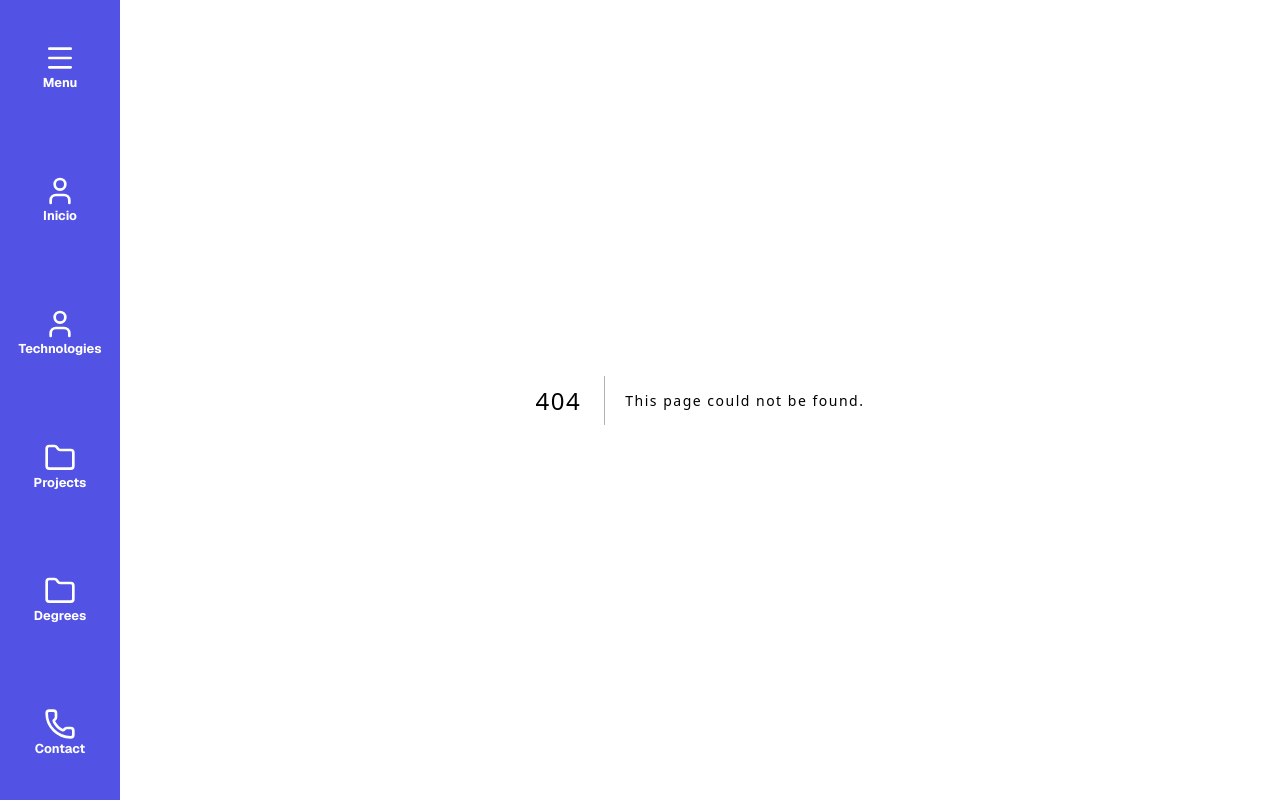
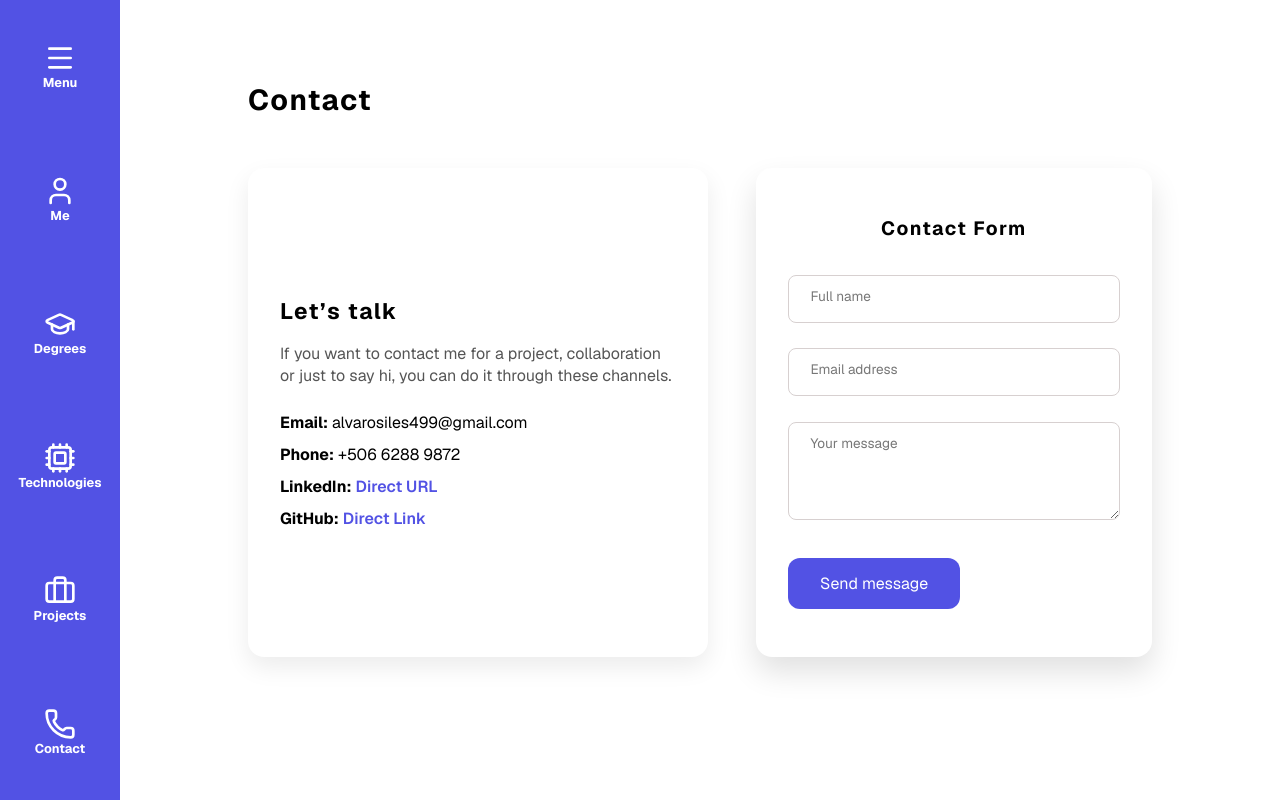
Before and after one commit to Alvaro499/My-Portfolio, a Next.js app: page /contact-section in a window 1280 px wide. Before the commit this address had no page. Built offline with nearby package versions, Linux system fonts and the light colour scheme.

Commit message:
Add contact section

```diff
--- a/src/components/Navbar/navbar.jsx
+++ b/src/components/Navbar/navbar.jsx
@@ -3,7 +3,7 @@ import { useState } from "react";
 
 import styles from "./navbar.module.css"
 
-import { Menu, User, Phone, Telephone, Folder} from 'lucide-react';
+import { Menu, User, Phone, Briefcase, Folder, GraduationCap, Cpu} from 'lucide-react';
 
 export default function Navbar() {
     const [menuState, setMenuState] = useState(false);
@@ -16,23 +16,23 @@ export default function Navbar() {
 
                     <ul className={`${styles.navList} ${menuState ? styles.navListActive : ""}`}>
                         <li className={styles.menuLink} onClick={() => setMenuState(!menuState)}>
-                            <Link href="/"><Menu /><span>Menu</span></Link>
+                            <Link href=""><Menu /><span>Menu</span></Link>
                         </li>
 
                         <li>
-                            <Link href="/"><User /><span>Inicio</span></Link>
+                            <Link href="/"><User /><span>Me</span></Link>
                         </li>
                         <li>
-                            <Link href="/"><User /><span>Technologies</span></Link>
+                            <Link href="/#degrees"><GraduationCap /><span>Degrees</span></Link>
                         </li>
                         <li>
-                            <Link href="/"><Folder/><span>Projects</span></Link>
+                            <Link href="/#tech"><Cpu/><span>Technologies</span></Link>
                         </li>
                         <li>
-                            <Link href="/"><Folder/><span>Degrees</span></Link>
+                            <Link href="/#projects"><Briefcase/><span>Projects</span></Link>
                         </li>
                         <li>
-                            <Link href="/"><Phone /><span>Contact</span></Link>
+                            <Link href="/#contact"><Phone /><span>Contact</span></Link>
                         </li>
                     </ul>
                 </nav>
--- /dev/null
+++ b/src/pages/contact-section.jsx
@@ -0,0 +1,78 @@
+import styles from "@/styles/contact-section.module.css";
+
+export default function ContactSection() {
+  return (
+    <section className={styles.container} id="contact">
+      <h2>Contact</h2>
+
+      <div className={styles.content}>
+        <div className={styles.infoCard}>
+          <h3>Let’s talk</h3>
+          <p>
+            If you want to contact me for a project, collaboration or just to say hi,
+            you can do it through these channels.
+          </p>
+
+          <ul className={styles.infoList}>
+            <li><strong>Email:</strong> alvarosiles499@gmail.com</li>
+            <li><strong>Phone:</strong> +506 6288 9872</li>
+            <li>
+              <strong>LinkedIn:</strong>{" "}
+              <a href="linkedin.com/in/alvaro-siles-quesada-731a8b217">Direct URL</a>
+            </li>
+            <li>
+              <strong>GitHub:</strong>{" "}
+              <a href="https://github.com/Alvaro499">Direct Link</a>
+            </li>
+          </ul>
+        </div>
+
+        <div className={styles.formCard}>
+          <form className={styles.form} >
+            <h4 className={styles.form__title}>Contact Form</h4>
+
+            <div className={styles.form__inputs}>
+              <label className={styles.form__label}>
+                <input
+                  type="text"
+                  className={styles.form__input}
+                  placeholder=" "
+                  required
+                />
+                <span className={styles.form__text}>Full name</span>
+              </label>
+
+              <label className={styles.form__label}>
+                <input
+                  type="email"
+                  className={styles.form__input}
+                  placeholder=" "
+                  required
+                />
+                <span className={styles.form__text}>Email address</span>
+              </label>
+
+              <label className={styles.form__label}>
+                <textarea
+                  className={styles.form__input}
+                  placeholder=" "
+                  rows={4}
+                  required
+                ></textarea>
+                <span className={styles.form__text}>Your message</span>
+              </label>
+            </div>
+
+            <input
+              type="submit"
+              value="Send message"
+              className={styles.form__submit}
+            />
+          </form>
+
+        </div>
+      </div>
+    </section>
+
+  );
+}
--- a/src/pages/education-section.jsx
+++ b/src/pages/education-section.jsx
@@ -9,7 +9,7 @@ export default function EducationSection() {
     return (
 
         <>
-            <main className={styles.container}>
+            <main className={styles.container} id="degrees">
                 <h2>Education</h2>
 
                 <section className={styles.cardContainer}>
--- a/src/pages/introduction-banner.jsx
+++ b/src/pages/introduction-banner.jsx
@@ -45,7 +45,7 @@ export default function IntroductionBanner() {
 
                     <div className={styles.heroOptions}>
                         <button className={styles.heroBtnResume}>
-                            <FileText /> <span>Resumé</span>
+                            <FileText /> <span>Resume</span>
                         </button>
 
                         <button className={styles.heroBtnLinked}>
--- a/src/pages/tech-section.jsx
+++ b/src/pages/tech-section.jsx
@@ -22,7 +22,7 @@ const technologies = [
 
 export default function TechSection() {
   return (
-    <main className={styles.container}>
+    <main className={styles.container} id="tech">
       <div className={styles.containerContainer}>
         <h2>Technologies I’ve Used in My Studies</h2>
         <div className={styles.cardContainer}>
--- /dev/null
+++ b/src/styles/contact-section.module.css
@@ -0,0 +1,152 @@
+.container {
+  min-height: 100vh;
+  padding: 4rem 2rem;
+;
+}
+
+.container > h2 {
+  font-size: 1.8rem;
+  margin-bottom: 3rem;
+}
+
+.content {
+  display: flex;
+  flex-direction: column;
+  gap: 3rem;
+}
+
+.infoCard {
+  background: #fff;
+  padding: 2rem;
+  border-radius: 16px;
+  box-shadow: rgba(0, 0, 0, 0.08) 0px 10px 25px;
+  display: flex;
+  flex-direction: column;
+  flex-wrap: nowrap;
+  justify-content: center;
+
+}
+
+
+.infoCard h3 {
+  font-size: 1.4rem;
+  margin-bottom: 1rem;
+}
+
+.infoCard p {
+  color: #555;
+  margin-bottom: 1.5rem;
+}
+
+.infoList {
+  display: grid;
+  gap: 0.6rem;
+}
+
+.infoList a {
+  color: var(--primary-color);
+  font-weight: 600;
+}
+
+.formCard {
+  display: flex;
+  justify-content: center;
+}
+
+.form {
+  background: #ffffff;
+  padding: 3rem 2rem;
+  border-radius: 16px;
+  width: min(320px, 100%);
+  box-shadow: rgba(0, 0, 0, 0.12) 0px 15px 30px;
+}
+
+.form__title {
+  font-size: 1.2rem;
+  color: var(--secondary-color);
+  margin-bottom: 2rem;
+  text-align: center;
+}
+
+.form__inputs {
+  display: grid;
+  gap: 1.6rem;
+}
+
+.form__label {
+  position: relative;
+}
+
+.form__input {
+  width: 100%;
+  border-radius: 8px;
+  border: 1px solid #d7d0d0;
+  padding: 0.8em 1.2em;
+  font-size: 0.95rem;
+  outline: none;
+}
+
+.form__input:focus {
+  border-color: var(--primary-color);
+}
+
+.form__text {
+  position: absolute;
+  top: 0;
+  left: 0;
+  transform: translate(1rem, 0.9em);
+  background: #ffffff;
+  padding: 0 0.4rem;
+  font-size: 0.85rem;
+  color: #777;
+  pointer-events: none;
+  transition: transform 0.25s ease, font-size 0.25s ease;
+}
+
+.form__input:focus + .form__text,
+.form__input:not(:placeholder-shown) + .form__text {
+  transform: translate(1rem, -50%) scale(0.8);
+  font-size: 0.75rem;
+}
+
+.form__submit {
+  margin-top: 2rem;
+  padding: 0.9rem 2rem;
+  border-radius: 12px;
+    background-color: var(--primary-color);
+  color: #fff;
+  font-size: 1rem;
+  cursor: pointer;
+  transition: background-color 0.3s ease;
+}
+
+.form__submit:hover {
+    background-color: var(--white-color);
+  color: var(--primary-color);
+
+  border: 1px solid var(--primary-color);
+}
+
+
+@media (min-width: 768px) {
+  .content {
+    flex-direction: row;
+  }
+
+  .infoCard,
+  .formCard {
+    flex: 1;
+  }
+
+  .form {
+
+  width: min(500px, 100%);
+
+}
+}
+
+@media (min-width: 1200px) {
+  .container {
+    padding: 5rem 8rem;
+  }
+}
--- a/src/styles/introduction-banner.module.css
+++ b/src/styles/introduction-banner.module.css
@@ -10,7 +10,7 @@
 
 
 .hero {
-
+    width: 100%;
     display: flex;
     flex-direction: column;
     flex-wrap: nowrap;
```
Also changed, not shown: src/pages/index.jsx (+8 -64 lines), src/pages/project-section.jsx (+14 -13 lines).
